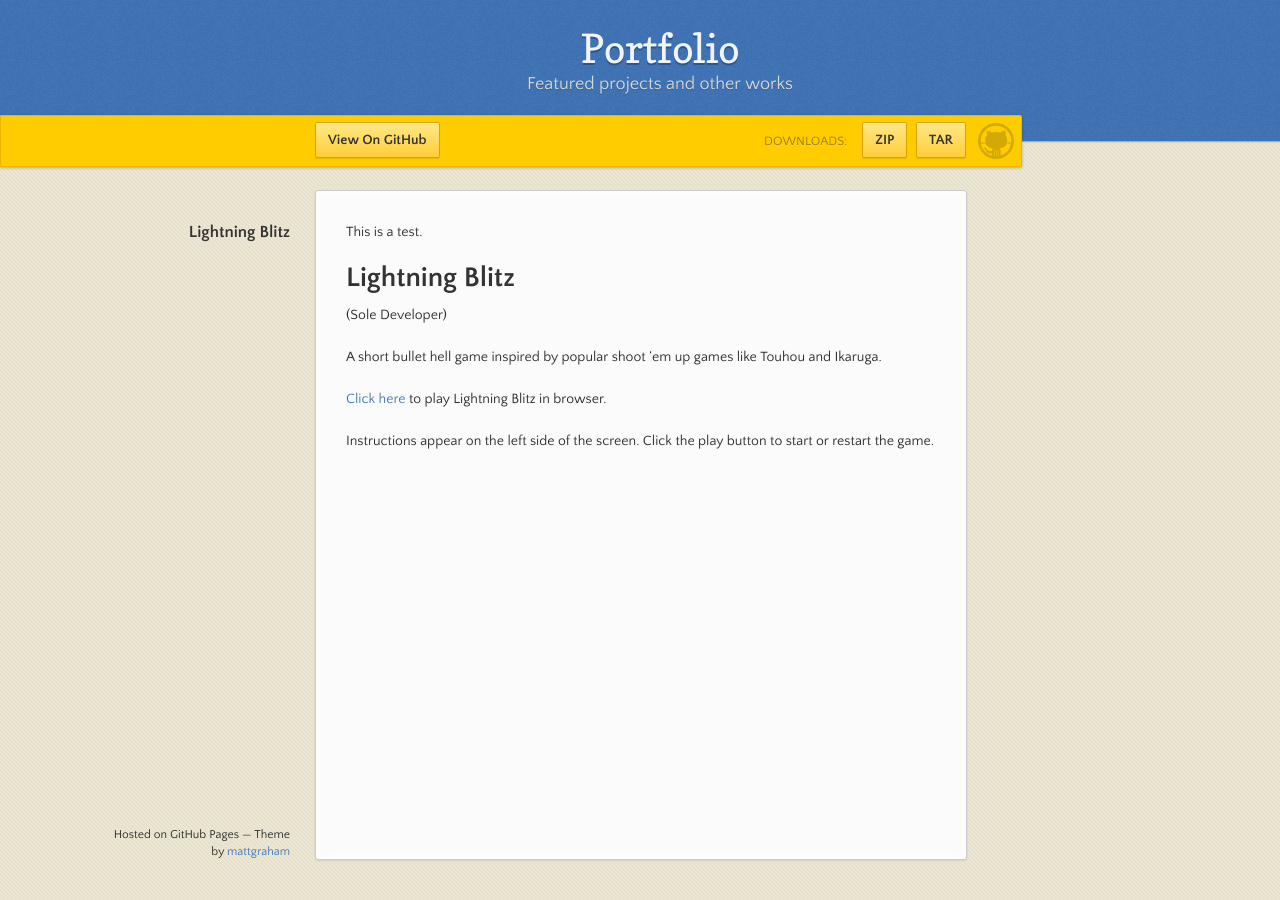
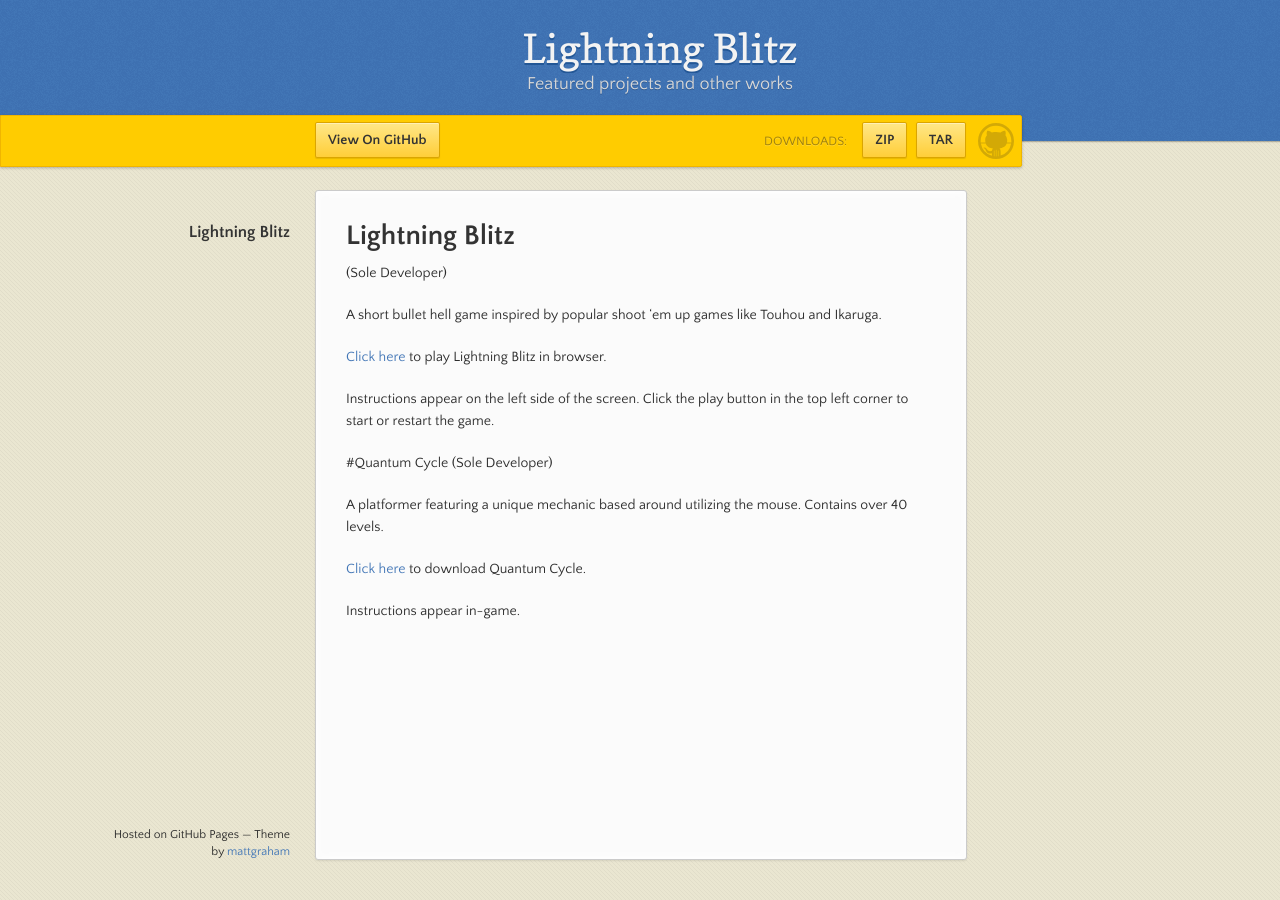
Before and after one commit to danielyin2000/danielyin2000.github.io, a Jekyll site: the page built from index.md, in a window 1280 px wide. Built offline with Jekyll 4.4.1, drawn with Linux system fonts in a browser that asks for light colours; our own code applies the rules of GitHub Pages for plain Markdown files.

Commit message:
Update index.md

```diff
--- a/index.md
+++ b/index.md
@@ -1,8 +1,6 @@
 ---
 layout: default
 ---
-
-This is a test.
 
 # Lightning Blitz
 (Sole Developer)
@@ -11,7 +9,16 @@
 
 [Click here](https://editor.p5js.org/danielyin2000/sketches/qas4yIYm7) to play Lightning Blitz in browser.
 
-Instructions appear on the left side of the screen. Click the play button to start or restart the game.
+Instructions appear on the left side of the screen. Click the play button in the top left corner to start or restart the game.
+
+#Quantum Cycle
+(Sole Developer)
+
+A platformer featuring a unique mechanic based around utilizing the mouse. Contains over 40 levels.
+
+[Click here](https://skyironsword.itch.io/quantum-cycle) to download Quantum Cycle.
+
+Instructions appear in-game.
 
 <!--
 
```
